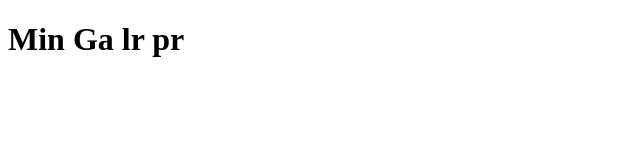
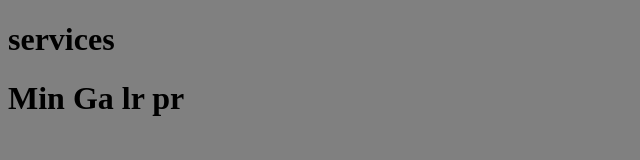
Before and after one commit to sawdiyair/2022-Oct-SWD, a plain HTML site: page services.html in a window 1280 px wide. Shown: the whole page, without its empty margins (0-640 px from the left). Drawn offline with Linux system fonts and the light colour scheme.

Commit message:
update Service

```diff
--- a/services.html
+++ b/services.html
@@ -5,8 +5,10 @@
     <meta http-equiv="X-UA-Compatible" content="IE=edge">
     <meta name="viewport" content="width=device-width, initial-scale=1.0">
     <title>Document</title>
+    <link rel="stylesheet" href="css/style.css">
 </head>
 <body>
+    <h1>services</h1>
 
     <h1>Min Ga lr pr</h1>
 
```
